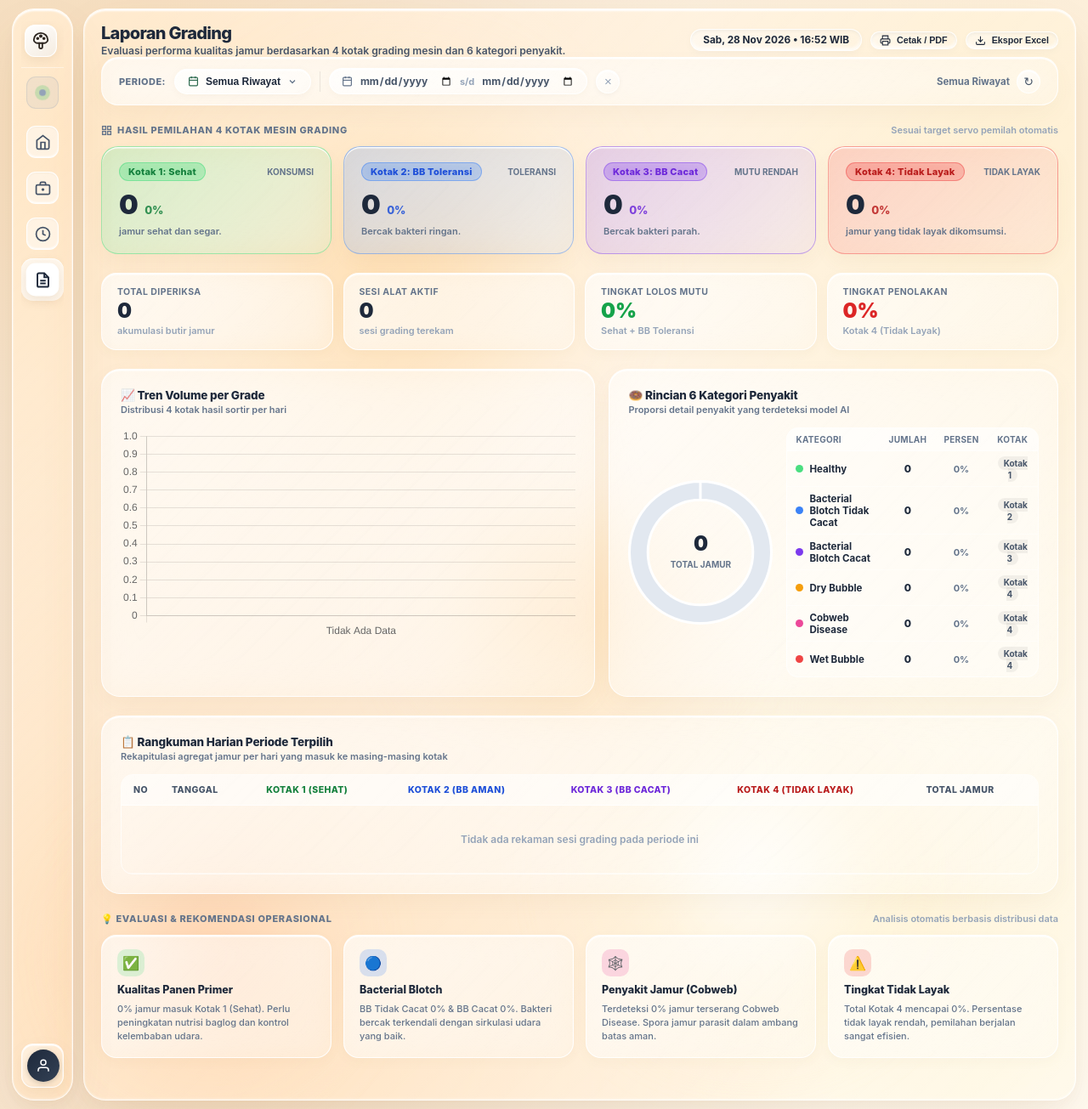
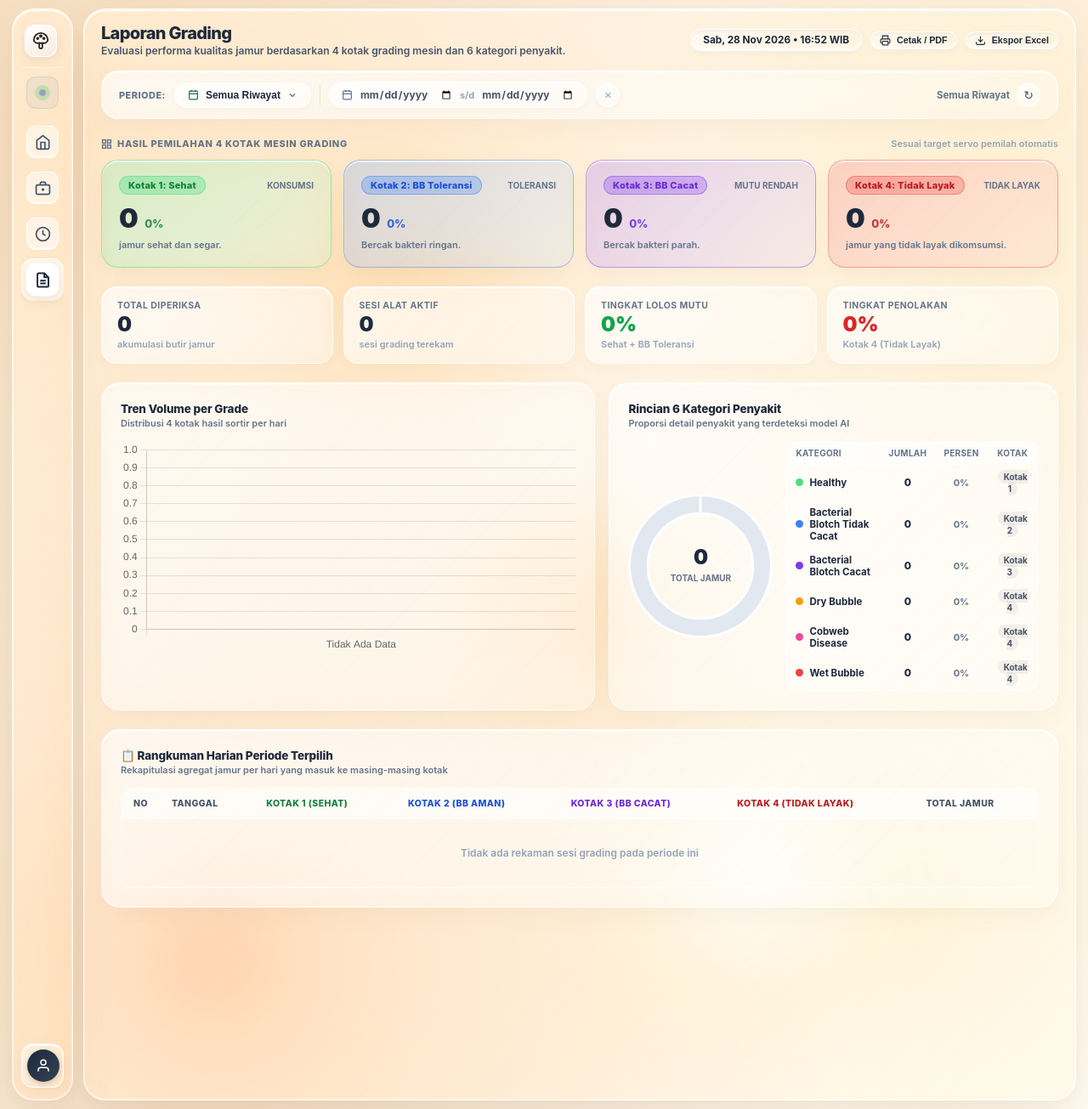
Before and after one commit to 04skycaa/project5, a Flask app: page /laporan in a window 1280 px wide. Shown: the whole page at 85% size. Run offline with Flask 3, Linux system fonts and the light colour scheme.

Commit message:
repair bug

```diff
--- a/app.py
+++ b/app.py
@@ -21,6 +21,17 @@ try:
     OPENPYXL_AVAILABLE = True
 except ImportError:
     OPENPYXL_AVAILABLE = False
+
+SERVO_BY_CATEGORY = {
+    'Healthy': 'Kotak 1: Jamur Sehat',
+    'Bacterial Blotch Tidak Cacat': 'Kotak 2: BB Tidak Cacat',
+    'Bacterial Blotch Cacat': 'Kotak 3: BB Cacat',
+    'Dry Bubble': 'Kotak 4: Jamur Tidak Layak',
+    'Cobweb Disease': 'Kotak 4: Jamur Tidak Layak',
+    'Wet Bubble': 'Kotak 4: Jamur Tidak Layak',
+}
+EXPORT_HEADERS = ["No", "ID Inspeksi", "Tanggal", "Sesi", "Kategori Jamur",
+                  "Jumlah Jamur", "Tujuan Sortir"]
 
 app = Flask(__name__)
 app.config['SECRET_KEY'] = os.getenv('SECRET_KEY', 'mushroom-grading-secret-key-2026')
@@ -556,7 +567,10 @@ def format_inspections(raw_rows):
             display_category = 'BB - Cacat'
             default_servo = 'Kotak 3: BB Cacat'
             default_ai = 'Bacterial_Blotch'
-        elif 'not_consumable' in raw_kat or 'tidak layak' in raw_kat or 'unfit' in raw_kat or 'dry_bubble' in raw_kat or 'wet_bubble' in raw_kat or 'cobweb' in raw_kat:
+        elif any(key in raw_kat for key in (
+            'not_consumable', 'tidak layak', 'tidak_layak', 'unfit',
+            'dry bubble', 'dry_bubble', 'wet bubble', 'wet_bubble', 'cobweb'
+        )):
             badge = 'unfit'
             status = 'Reject'
             display_category = 'Tidak Layak Konsumsi'
@@ -653,6 +667,22 @@ def format_inspections(raw_rows):
             'sesi_label': sesi_label
         })
     return formatted
+
+
+def _export_row(number, item):
+    """Menyusun satu baris ekspor (dipakai oleh XLSX dan CSV)."""
+    sesi_info = item.get('sesi') or {}
+    nomor_sesi = sesi_info.get('nomor_sesi')
+    category = str(item.get('kategori') or '-')
+    return [
+        number,
+        str(item.get('id', '')),
+        sesi_info.get('tanggal') or '-',
+        f"Sesi #{nomor_sesi}" if nomor_sesi else "-",
+        category,
+        int(item.get('jumlah', 0) or 0),
+        SERVO_BY_CATEGORY.get(category, '-'),
+    ]
 
 
 def get_current_inspections(limit=100):
@@ -769,8 +799,7 @@ def riwayat_grading():
 
 @app.route('/laporan')
 def laporan():
-    from datetime import date
-    today = date.today()
+    today = datetime.now(WIB).date()
 
     periode = request.args.get('periode', 'semua')
     dari_str = request.args.get('dari', '')
@@ -898,21 +927,9 @@ def export_csv():
         output.write(b'\xef\xbb\xbf')
         text_buf = io.StringIO()
         writer = csv.writer(text_buf, delimiter=';')
-        writer.writerow(['No', 'Tanggal', 'Waktu (WIB)', 'Kategori', 'Kelas AI', 'Konfidensitas (%)', 'Tujuan Sortir'])
+        writer.writerow(EXPORT_HEADERS)
         for i, item in enumerate(raw_data or [], start=1):
-            raw_time = item.get('inspected_at', '')
-            tgl_str, wkt_str = '-', '-'
-            if raw_time:
-                try:
-                    dt = datetime.fromisoformat(str(raw_time).replace('Z', '+00:00'))
-                    dt_wib = dt.astimezone(WIB)
-                    tgl_str = dt_wib.strftime('%d/%m/%Y')
-                    wkt_str = dt_wib.strftime('%H:%M:%S')
-                except Exception:
-                    pass
-            conf_raw = float(item.get('confidence', 0) or 0)
-            conf_pct = round(conf_raw * 100.0, 1) if conf_raw <= 1.0 else round(conf_raw, 1)
-            writer.writerow([i, tgl_str, wkt_str, item.get('grade', '-'), item.get('ai_class', '-'), conf_pct, item.get('servo_target', '-')])
+            writer.writerow(_export_row(i, item))
         output.write(text_buf.getvalue().encode('utf-8'))
         filename = f"Grading_Jamur_{now_wib.strftime('%Y%m%d_%H%M')}.csv"
         return Response(output.getvalue(), mimetype="text/csv; charset=utf-8",
@@ -955,7 +972,7 @@ def export_csv():
         return Alignment(horizontal=h, vertical=v, wrap_text=wrap)
 
     # ── Lebar kolom ──────────────────────────────────────────────────────────
-    col_widths = [5, 14, 13, 13, 22, 24, 20, 25, 48]
+    col_widths = [5, 18, 16, 16, 30, 18, 28]
     for idx, w in enumerate(col_widths, start=1):
         ws.column_dimensions[get_column_letter(idx)].width = w
 
@@ -980,8 +997,9 @@ def export_csv():
     # ── Baris 3: Info ekspor ─────────────────────────────────────────────────
     ws.merge_cells(start_row=3, start_column=1, end_row=3, end_column=NUM_COLS)
     total_records = len(raw_data or [])
+    total_jamur = sum(int(r.get('jumlah', 0) or 0) for r in raw_data or [])
     info_text = (f"Diekspor pada: {now_wib.strftime('%d %B %Y, %H:%M WIB')}     |"
-                 f"     Total Data: {total_records} inspeksi")
+                 f"     Total Jamur: {total_jamur}")
     c = ws.cell(row=3, column=1, value=info_text)
     c.font      = font(bold=False, color="374151", size=10)
     c.fill      = fill("F9FBE7")
@@ -992,9 +1010,7 @@ def export_csv():
     ws.row_dimensions[4].height = 8
 
     # ── Baris 5: Header kolom ────────────────────────────────────────────────
-    headers = ["No", "ID Inspeksi", "Tanggal", "Sesi", "Kategori Jamur",
-               "Jumlah Jamur", "Tujuan Sortir"]
-    for col_idx, h in enumerate(headers, start=1):
+    for col_idx, h in enumerate(EXPORT_HEADERS, start=1):
         c = ws.cell(row=5, column=col_idx, value=h)
         c.font      = font(bold=True, color=CLR_HEADER_FG, size=11)
         c.fill      = fill(CLR_HEADER_BG)
@@ -1021,45 +1037,14 @@ def export_csv():
 
     for i, item in enumerate(raw_data or [], start=1):
         row_num = 5 + i
-        sesi_info = item.get('sesi') or {}
-        if isinstance(sesi_info, list) and len(sesi_info) > 0:
-            sesi_info = sesi_info[0]
-        elif not isinstance(sesi_info, dict):
-            sesi_info = {}
-
-        tgl_str = sesi_info.get('tanggal') or '-'
-        nomor_sesi = sesi_info.get('nomor_sesi')
-        sesi_label = f"Sesi #{nomor_sesi}" if nomor_sesi else "-"
-
-        grade_str = str(item.get('kategori') or item.get('grade') or '-')
-        grade_lower = grade_str.lower()
+        row_data = _export_row(i, item)
+        grade_lower = row_data[4].lower()
         row_bg = CLR_ROW_ODD if i % 2 == 1 else CLR_ROW_EVEN
 
         for key, color in grade_color_map.items():
             if key in grade_lower:
                 row_bg = color
                 break
-
-        jumlah_val = int(item.get('jumlah', 1) or 1)
-        servo_map = {
-            'Healthy': 'Kotak 1: Jamur Sehat',
-            'Bacterial Blotch Tidak Cacat': 'Kotak 2: BB Tidak Cacat',
-            'Bacterial Blotch Cacat': 'Kotak 3: BB Cacat',
-            'Dry Bubble': 'Kotak 4: Jamur Tidak Layak',
-            'Cobweb Disease': 'Kotak 4: Jamur Tidak Layak',
-            'Wet Bubble': 'Kotak 4: Jamur Tidak Layak'
-        }
-        servo_target = servo_map.get(grade_str, 'Kotak 4: Jamur Tidak Layak')
-
-        row_data = [
-            i,
-            str(item.get('id', ''))[:8],
-            tgl_str,
-            sesi_label,
-            grade_str,
-            jumlah_val,
-            servo_target
-        ]
 
         h_aligns = ["center", "center", "center", "center", "left", "center", "left"]
         for col_idx, val in enumerate(row_data, start=1):
@@ -1076,16 +1061,19 @@ def export_csv():
 
     # ── Blok Ringkasan ────────────────────────────────────────────────────────
     if raw_data:
-        total = len(raw_data)
-        sehat     = sum(1 for r in raw_data if ('Sehat' in str(r.get('grade', '')) or 'SEHAT' in str(r.get('grade', ''))) and 'Tidak' not in str(r.get('grade', '')) and 'TIDAK' not in str(r.get('grade', '')))
-        bb_tidak  = sum(1 for r in raw_data if 'Tidak Cacat' in str(r.get('grade', '')) or 'BB_TIDAK_CACAT' in str(r.get('grade', '')))
-        bb_cacat  = sum(1 for r in raw_data if ('BB - Cacat' in str(r.get('grade', '')) or 'BB_CACAT' in str(r.get('grade', ''))) and 'Tidak Cacat' not in str(r.get('grade', '')) and 'BB_TIDAK_CACAT' not in str(r.get('grade', '')))
-        reject    = sum(1 for r in raw_data if 'Tidak Layak' in str(r.get('grade', '')) or 'TIDAK_LAYAK' in str(r.get('grade', '')))
+        def jumlah_kategori(*names):
+            return sum(int(r.get('jumlah', 0) or 0) for r in raw_data if r.get('kategori') in names)
+
+        total     = total_jamur
+        sehat     = jumlah_kategori('Healthy')
+        bb_tidak  = jumlah_kategori('Bacterial Blotch Tidak Cacat')
+        bb_cacat  = jumlah_kategori('Bacterial Blotch Cacat')
+        reject    = jumlah_kategori('Dry Bubble', 'Cobweb Disease', 'Wet Bubble')
 
         summ_start = spacer_row + 1
 
         # Header ringkasan
-        ws.merge_cells(start_row=summ_start, start_column=1, end_row=summ_start, end_column=5)
+        ws.merge_cells(start_row=summ_start, start_column=1, end_row=summ_start, end_column=NUM_COLS)
         c = ws.cell(row=summ_start, column=1, value="📊  RINGKASAN HASIL GRADING")
         c.font      = font(bold=True, color=CLR_TITLE_FG, size=12)
         c.fill      = fill(CLR_HEADER_BG)
@@ -1094,7 +1082,11 @@ def export_csv():
 
         # Sub-header ringkasan
         summ_cols_header = ["Kategori", "Jumlah (unit)", "Persentase (%)", "Destinasi Sortir", "Keterangan"]
-        for col_idx, h in enumerate(summ_cols_header, start=1):
+        # Kolom A (No) sempit, jadi "Kategori" digabung A:B dan "Keterangan" F:G
+        summ_columns = [1, 3, 4, 5, 6]
+        ws.merge_cells(start_row=summ_start + 1, start_column=1, end_row=summ_start + 1, end_column=2)
+        ws.merge_cells(start_row=summ_start + 1, start_column=6, end_row=summ_start + 1, end_column=7)
+        for col_idx, h in zip(summ_columns, summ_cols_header):
             c = ws.cell(row=summ_start + 1, column=col_idx, value=h)
             c.font      = font(bold=True, color=CLR_HEADER_FG, size=10)
             c.fill      = fill(CLR_SUB_BG)
@@ -1115,7 +1107,9 @@ def export_csv():
         for r_idx, (kat, jml, persen, dest, ket, bg) in enumerate(summ_rows, start=summ_start + 2):
             is_total = r_idx == summ_start + 2 + len(summ_rows) - 1
             row_vals = [kat, jml, persen, dest, ket]
-            for col_idx, val in enumerate(row_vals, start=1):
+            ws.merge_cells(start_row=r_idx, start_column=1, end_row=r_idx, end_column=2)
+            ws.merge_cells(start_row=r_idx, start_column=6, end_row=r_idx, end_column=7)
+            for col_idx, val in zip(summ_columns, row_vals):
                 c = ws.cell(row=r_idx, column=col_idx, value=val)
                 c.fill      = fill(bg)
                 c.font      = font(bold=is_total, color=CLR_SUMM_LABEL, size=10)
--- a/static/js/dashboard.js
+++ b/static/js/dashboard.js
@@ -13,13 +13,25 @@ document.addEventListener('DOMContentLoaded', () => {
 
 /* 1. Real-time Live Clock */
 function initLiveClock() {
-  const dateElement = document.getElementById('liveDateBadge');
+  const dateElement = document.querySelector('#spaPageHost #liveDateBadge') || document.getElementById('liveDateBadge');
   if (!dateElement) return;
+
+  if (window._dashboardClockInterval) {
+    clearInterval(window._dashboardClockInterval);
+    window._dashboardClockInterval = null;
+  }
 
   const days = ['Min', 'Sen', 'Sel', 'Rab', 'Kam', 'Jum', 'Sab'];
   const months = ['Jan', 'Feb', 'Mar', 'Apr', 'Mei', 'Jun', 'Jul', 'Agu', 'Sep', 'Okt', 'Nov', 'Des'];
 
   function update() {
+    if (!dateElement.isConnected) {
+      if (window._dashboardClockInterval) {
+        clearInterval(window._dashboardClockInterval);
+        window._dashboardClockInterval = null;
+      }
+      return;
+    }
     const now = new Date();
     const dayName = days[now.getDay()];
     const date = now.getDate();
@@ -32,7 +44,7 @@ function initLiveClock() {
   }
 
   update();
-  setInterval(update, 1000);
+  window._dashboardClockInterval = setInterval(update, 1000);
 }
 
 /* 2. Tren Hasil Grading Area Chart (Chart.js) */
--- a/templates/laporan.html
+++ b/templates/laporan.html
@@ -15,6 +15,7 @@
     gap: 10px;
     flex-wrap: wrap;
     padding: 12px 20px;
+    margin-top: 16px;
     margin-bottom: 22px;
     background: linear-gradient(135deg, rgba(255, 255, 255, 0.55) 0%, rgba(255, 255, 255, 0.20) 100%);
     backdrop-filter: blur(20px) saturate(180%);
@@ -1059,7 +1060,7 @@
   <div class="laporan-chart-card">
     <div class="chart-card-header">
       <div>
-        <h4 class="chart-card-title">📈 Tren Volume per Grade</h4>
+        <h4 class="chart-card-title">Tren Volume per Grade</h4>
         <p class="chart-card-sub">Distribusi 4 kotak hasil sortir per hari</p>
       </div>
     </div>
@@ -1072,7 +1073,7 @@
   <div class="laporan-chart-card">
     <div class="chart-card-header">
       <div>
-        <h4 class="chart-card-title">🍩 Rincian 6 Kategori Penyakit</h4>
+        <h4 class="chart-card-title">Rincian 6 Kategori Penyakit</h4>
         <p class="chart-card-sub">Proporsi detail penyakit yang terdeteksi model AI</p>
       </div>
     </div>
@@ -1138,18 +1139,6 @@
       </tfoot>
     </table>
   </div>
-</div>
-
-<!-- Rekomendasi Operasional AI -->
-<div class="section-label-row">
-  <span class="section-label-title">
-    💡 Evaluasi &amp; Rekomendasi Operasional
-  </span>
-  <span style="font-size:11px; color:#94A3B8; font-weight:600;">Analisis otomatis berbasis distribusi data</span>
-</div>
-
-<div class="laporan-reko-grid" id="rekoGrid">
-  <!-- Populated via JS renderRekomendasi -->
 </div>
 
 <!-- Initial Data JSON -->
@@ -1381,7 +1370,6 @@
     renderDonutChart(d);
     renderKat6Table(d);
     renderPerHariTable(d);
-    renderRekomendasi(d);
   }
 
   // ═══════════════════════════════════════════════════════
@@ -1602,7 +1590,7 @@
     if (rows.length === 0) {
       tbody.innerHTML = `
         <tr>
-          <td colspan="8" style="text-align:center; color:#94A3B8; padding:32px; font-weight:600;">
+          <td colspan="7" style="text-align:center; color:#94A3B8; padding:32px; font-weight:600;">
             Tidak ada rekaman sesi grading pada periode ini
           </td>
         </tr>
@@ -1625,8 +1613,6 @@
       sumBbCacat += bbCacat;
       sumReject += reject;
       sumTotal += total;
-
-      const rateLolos = total > 0 ? (((sehat + bbAman) / total) * 100).toFixed(1) : '0.0';
 
       return `
         <tr>
@@ -1637,13 +1623,11 @@
           <td style="color:#6D28D9; font-weight:800;">${bbCacat}</td>
           <td style="color:#B91C1C; font-weight:800;">${reject}</td>
           <td style="font-weight:900; font-size:12.5px;">${total}</td>
-          <td style="text-align:right; font-weight:800; color:#15803D;">${rateLolos}%</td>
         </tr>
       `;
     }).join('');
 
     if (tfoot) {
-      const totalLolosRate = sumTotal > 0 ? (((sumSehat + sumBbAman) / sumTotal) * 100).toFixed(1) : '0.0';
       tfoot.innerHTML = `
         <tr>
           <td colspan="2" style="text-transform:uppercase; letter-spacing:0.04em;">TOTAL</td>
@@ -1652,91 +1636,37 @@
           <td style="color:#6D28D9;">${sumBbCacat}</td>
           <td style="color:#B91C1C;">${sumReject}</td>
           <td style="font-size:13px;">${sumTotal}</td>
-          <td style="text-align:right; color:#15803D;">${totalLolosRate}%</td>
         </tr>
       `;
     }
   }
 
   // ═══════════════════════════════════════════════════════
-  //  6. REKOMENDASI AI BERDASARKAN HASIL SORTIR
-  // ═══════════════════════════════════════════════════════
-  function renderRekomendasi(d) {
-    const el = document.getElementById('rekoGrid');
-    if (!el) return;
-
-    const p = d.percentages || {};
-    const kat6pct = d.kat6_pct || {};
-
-    const sehatPct = parseFloat(p.sehat || 0);
-    const bbCacatPct = parseFloat(p.bb_cacat || 0);
-    const rejectPct = parseFloat(p.tidak_layak || 0);
-    const cobwebPct = parseFloat(kat6pct['Cobweb Disease'] || 0);
-
-    const recos = [
-      {
-        icon: '✅',
-        bg: 'rgba(74, 222, 128, 0.20)',
-        title: 'Kualitas Panen Primer',
-        desc: `${sehatPct}% jamur masuk Kotak 1 (Sehat). ${sehatPct >= 50
-          ? 'Kualitas bibit dan media tanam kumbung dalam kondisi prima.'
-          : 'Perlu peningkatan nutrisi baglog dan kontrol kelembaban udara.'
-          }`
-      },
-      {
-        icon: '🔵',
-        bg: 'rgba(59, 130, 246, 0.20)',
-        title: 'Bacterial Blotch',
-        desc: `BB Tidak Cacat ${p.bb_tidak_cacat || 0}% & BB Cacat ${bbCacatPct}%. ${bbCacatPct > 15
-          ? 'Bercak parah meningkat — kurangi penyiraman langsung ke tudung jamur.'
-          : 'Bakteri bercak terkendali dengan sirkulasi udara yang baik.'
-          }`
-      },
-      {
-        icon: '🕸️',
-        bg: 'rgba(236, 72, 153, 0.20)',
-        title: 'Penyakit Jamur (Cobweb)',
-        desc: `Terdeteksi ${cobwebPct}% jamur terserang Cobweb Disease. ${cobwebPct > 8
-          ? 'Sanitasi ruang kumbung mendesak dilakukan, turunkan kelembaban berlebih.'
-          : 'Spora jamur parasit dalam ambang batas aman.'
-          }`
-      },
-      {
-        icon: '⚠️',
-        bg: 'rgba(239, 68, 68, 0.20)',
-        title: 'Tingkat Tidak Layak',
-        desc: `Total Kotak 4 mencapai ${rejectPct}%. ${rejectPct > 20
-          ? 'Persentase tidak layak tinggi — segera pisahkan baglog yang terkontaminasi.'
-          : 'Persentase tidak layak rendah, pemilahan berjalan sangat efisien.'
-          }`
-      }
-    ];
-
-    el.innerHTML = recos.map(r => `
-      <div class="reko-card">
-        <div class="reko-icon" style="background:${r.bg};">${r.icon}</div>
-        <div class="reko-title">${r.title}</div>
-        <div class="reko-desc">${r.desc}</div>
-      </div>
-    `).join('');
-  }
-
-  // ═══════════════════════════════════════════════════════
-  //  7. LIVE CLOCK
+  //  6. LIVE CLOCK
   // ═══════════════════════════════════════════════════════
   function initClock() {
     const days = ['Min', 'Sen', 'Sel', 'Rab', 'Kam', 'Jum', 'Sab'];
     const months = ['Jan', 'Feb', 'Mar', 'Apr', 'Mei', 'Jun', 'Jul', 'Agu', 'Sep', 'Okt', 'Nov', 'Des'];
-    const el = document.getElementById('liveDateBadge');
+    const el = document.querySelector('#spaPageHost #liveDateBadge') || document.getElementById('liveDateBadge');
+
+    if (window._laporanClockInterval) {
+      clearInterval(window._laporanClockInterval);
+      window._laporanClockInterval = null;
+    }
 
     function update() {
+      if (!el || !el.isConnected) {
+        if (window._laporanClockInterval) {
+          clearInterval(window._laporanClockInterval);
+          window._laporanClockInterval = null;
+        }
+        return;
+      }
       const now = new Date();
-      if (el) {
-        el.textContent = `${days[now.getDay()]}, ${now.getDate()} ${months[now.getMonth()]} ${now.getFullYear()} • ${String(now.getHours()).padStart(2, '0')}:${String(now.getMinutes()).padStart(2, '0')} WIB`;
-      }
+      el.textContent = `${days[now.getDay()]}, ${now.getDate()} ${months[now.getMonth()]} ${now.getFullYear()} • ${String(now.getHours()).padStart(2, '0')}:${String(now.getMinutes()).padStart(2, '0')} WIB`;
     }
     update();
-    setInterval(update, 1000);
+    window._laporanClockInterval = setInterval(update, 1000);
   }
 
   // ═══════════════════════════════════════════════════════
--- a/templates/proses_grading.html
+++ b/templates/proses_grading.html
@@ -322,7 +322,7 @@
       const now = new Date();
       const days = ['Min', 'Sen', 'Sel', 'Rab', 'Kam', 'Jum', 'Sab'];
       const months = ['Jan', 'Feb', 'Mar', 'Apr', 'Mei', 'Jun', 'Jul', 'Ags', 'Sep', 'Okt', 'Nov', 'Des'];
-      const el = document.getElementById('liveDateBadge');
+      const el = document.querySelector('#persistentGradingHost #liveDateBadge') || document.getElementById('liveDateBadge');
       if (el) {
         el.textContent = `${days[now.getDay()]}, ${now.getDate()} ${months[now.getMonth()]} ${now.getFullYear()} • ${String(now.getHours()).padStart(2, '0')}:${String(now.getMinutes()).padStart(2, '0')} WIB`;
       }
```
Also changed, not shown: templates/riwayat.html (+66 -28 lines).
